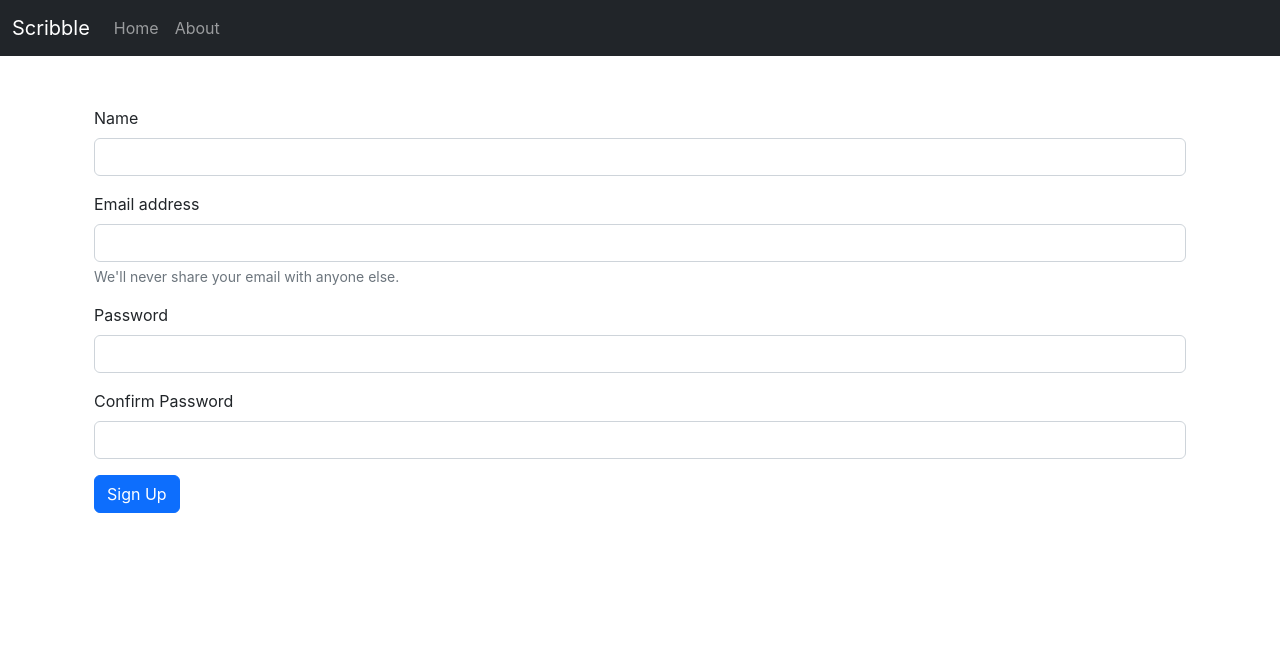
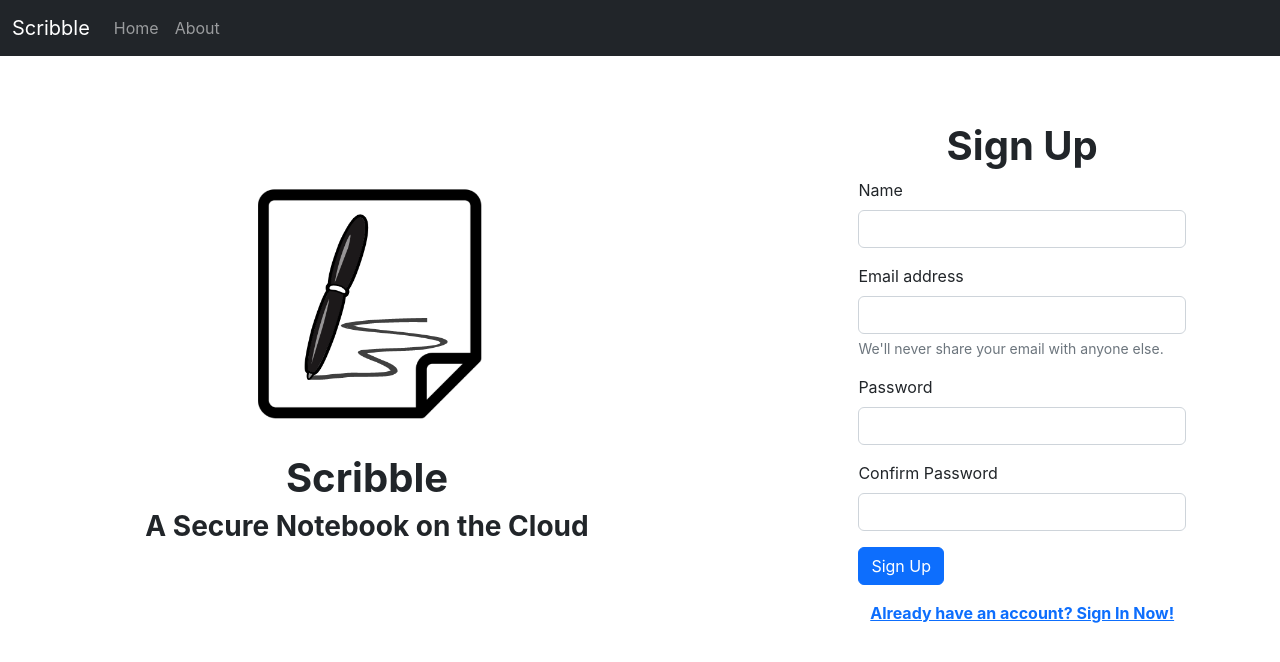
Before and after one commit to saugat-28/scribble-client, a React (Create React App) app: page /signup in a window 1280 px wide. Shown: the top 662 px of the page. Built offline with nearby package versions, Linux system fonts and the light colour scheme.

Commit message:
Added Signed Up Page.

```diff
--- a/src/components/SignUp.js
+++ b/src/components/SignUp.js
@@ -1,5 +1,6 @@
 import React, { useState } from 'react'
-import { useNavigate } from 'react-router-dom'
+import { Link, useNavigate } from 'react-router-dom'
+import icon from '../images/scribble-icon.png'
 
 const SignUp = (props) => {
     const host = "http://localhost:5000"
@@ -41,6 +42,17 @@ const SignUp = (props) => {
 
     return (
         <div className='container'>
+            <div className='d-flex'>
+                <div id='welcome-left' className='text-center mt-5'>
+                    <img src={icon} height={300} width={300} alt="Scribble-Icon" />
+                    <h1><b>Scribble</b></h1>
+                    <h3><b>A Secure Notebook on the Cloud</b></h3>
+                </div>
+                <div id='welcome-center'></div>
+                <div id='welcome-right' >
+                    <div className='text-center'>
+                        <h1 className='heading mt-3'><b>Sign Up</b></h1>
+                    </div>
                     <form onSubmit={loginUser}>
                         <div className="mb-3">
                             <label htmlFor="name" className="form-label">Name</label>
@@ -61,6 +73,12 @@ const SignUp = (props) => {
                         </div>
                         <button type="submit" className="btn btn-primary">Sign Up</button>
                     </form>
+                    <div className='text-center mt-3'>
+                        <Link to="/"><b>Already have an account? Sign In Now!</b></Link>
+                    </div>
+                </div>
+            </div>
+
         </div>
     )
 }
```
Lines whose indentation alone changed are shown as unchanged.
